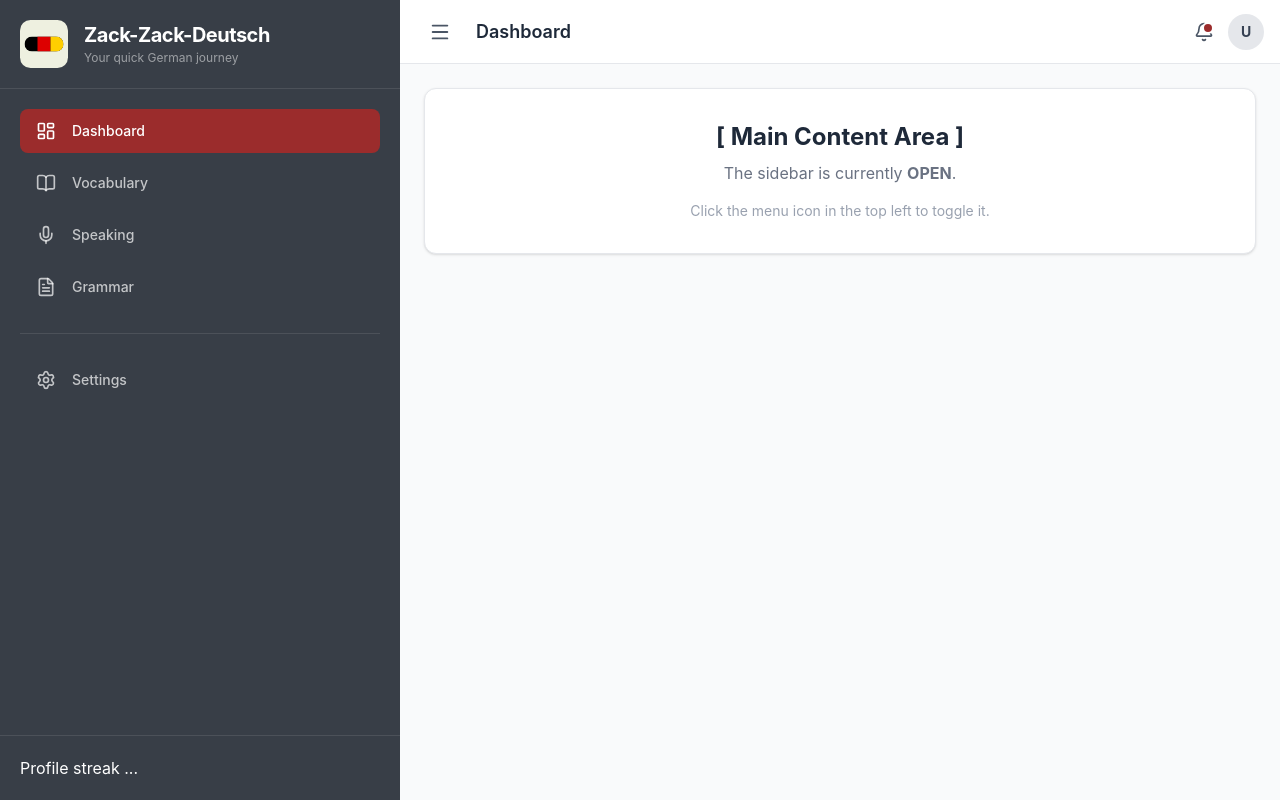
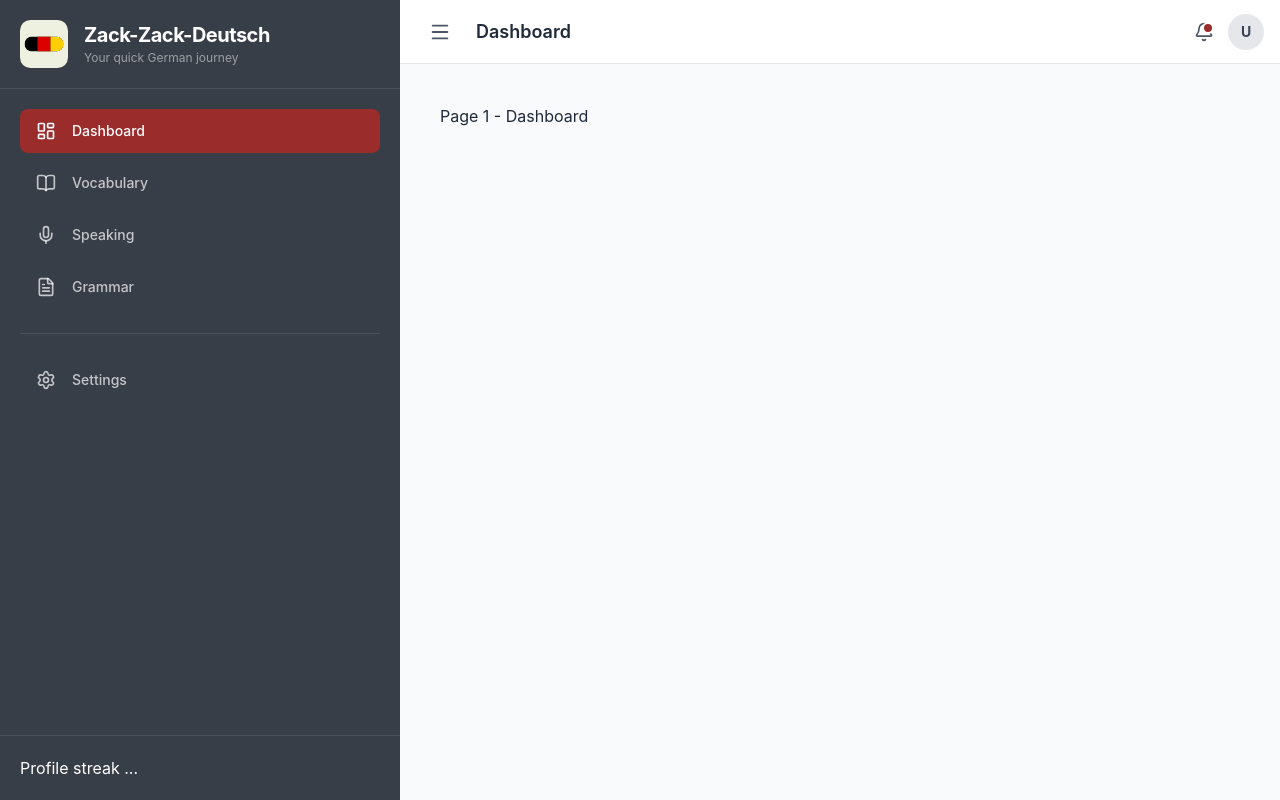
Before and after one commit to zola8/zack-zack-deutsch-fe, a React (Vite) app: page / in a window 1280 px wide. Built offline with nearby package versions, Linux system fonts and the light colour scheme.

Commit message:
Dummy routing

```diff
--- a/package.json
+++ b/package.json
@@ -16,6 +16,7 @@
     "react": "^19.2.8",
     "react-dom": "^19.2.8",
     "react-router": "^8.3.1",
+    "react-router-dom": "^7.18.4",
     "tailwindcss": "^4.3.3"
   },
   "devDependencies": {
--- /dev/null
+++ b/src/app.tsx
@@ -0,0 +1,31 @@
+import { BrowserRouter, Routes, Route } from 'react-router-dom';
+import RootLayout from './layouts/RootLayout';
+
+
+const Page1 = () => <div className="p-4">Page 1 - Dashboard</div>;
+const Page2 = () => <div className="p-4">Page 2 - Vocabulary</div>;
+const Page3 = () => <div className="p-4">Page 3 - Speaking</div>;
+const Page4 = () => <div className="p-4">Page 4 - Grammar</div>;
+const Page5 = () => <div className="p-4">Page 5 - Settings</div>;
+const NotFound = () => <div className="p-4">404 - Page not found</div>;
+
+
+function App() {
+  return (
+    <BrowserRouter>
+      <Routes>
+        <Route element={<RootLayout />}>
+          <Route path="/" element={<Page1 />} />
+          <Route path="/page1" element={<Page1 />} />
+          <Route path="/page2" element={<Page2 />} />
+          <Route path="/page3" element={<Page3 />} />
+          <Route path="/page4" element={<Page4 />} />
+          <Route path="/page5" element={<Page5 />} />
+          <Route path="*" element={<NotFound />} />
+        </Route>
+      </Routes>
+    </BrowserRouter>
+  );
+}
+
+export default App;
--- a/src/layouts/RootLayout.tsx
+++ b/src/layouts/RootLayout.tsx
@@ -1,9 +1,10 @@
 import { useState } from 'react';
 import Navbar from './navbar/Navbar';
 import Sidebar from './sidebar/Sidebar';
+import { Outlet } from 'react-router-dom';
 
 
-export default function RootLayout({ children }: { children: React.ReactNode }) {
+export default function RootLayout() {
   const [isSidebarOpen, setIsSidebarOpen] = useState(true);
 
   return (
@@ -31,13 +32,10 @@ export default function RootLayout({ children }: { children: React.ReactNode })
 
         <main className="flex-1 overflow-y-auto p-4 md:p-6">
           <div className="max-w-7xl mx-auto">
-            <div className="bg-white p-8 rounded-xl shadow-sm border border-gray-200 text-center">
-              <h2 className="text-2xl font-bold text-gray-800 mb-2">[ Main Content Area ]</h2>
-              <p className="text-gray-500">The sidebar is currently <strong>{isSidebarOpen ? 'OPEN' : 'CLOSED'}</strong>.</p>
-              <p className="text-sm text-gray-400 mt-4">Click the menu icon in the top left to toggle it.</p>
-            </div>
+            <Outlet />
           </div>
         </main>
+
       </div>
     </div>
   );
--- a/src/layouts/sidebar/SidebarNav.tsx
+++ b/src/layouts/sidebar/SidebarNav.tsx
@@ -1,32 +1,37 @@
+import { Link } from 'react-router-dom';
 import { LayoutDashboard, BookOpen, Mic, FileText, Settings } from 'lucide-react';
+
 
 export default function SidebarNav() {
   return (
     <>
       <nav className="flex-1 p-5 space-y-2 overflow-y-auto">
-        <SidebarItem icon={<LayoutDashboard size={20} />} label="Dashboard" active />
-        <SidebarItem icon={<BookOpen size={20} />} label="Vocabulary" />
-        <SidebarItem icon={<Mic size={20} />} label="Speaking" />
-        <SidebarItem icon={<FileText size={20} />} label="Grammar" />
+        <SidebarItem to="/page1" icon={<LayoutDashboard size={20} />} label="Dashboard" active />
+        <SidebarItem to="/page2" icon={<BookOpen size={20} />} label="Vocabulary" />
+        <SidebarItem to="/page3" icon={<Mic size={20} />} label="Speaking" />
+        <SidebarItem to="/page4" icon={<FileText size={20} />} label="Grammar" />
 
         <div className="pt-6 mt-6 border-t border-white/10">
-          <SidebarItem icon={<Settings size={20} />} label="Settings" />
+          <SidebarItem to="/page5" icon={<Settings size={20} />} label="Settings" />
         </div>
       </nav>
     </>
   );
 }
 
-function SidebarItem({ icon, label, active = false }: { icon: React.ReactNode, label: string, active?: boolean }) {
+function SidebarItem({ to, icon, label, active = false }: { to: string, icon: React.ReactNode, label: string, active?: boolean }) {
   return (
-    <button className={`
-      w-full flex items-center gap-4 px-4 py-3 rounded-lg text-sm font-medium transition-colors cursor-pointer
-      ${active
-        ? 'sidebar-active text-white'
-        : 'text-white/70 hover:bg-white/10 hover:text-white'}
-    `}>
+    <Link
+      to={to}
+      className={`
+        w-full flex items-center gap-4 px-4 py-3 rounded-lg text-sm font-medium transition-colors cursor-pointer
+        ${active
+          ? 'sidebar-active text-white'
+          : 'text-white/70 hover:bg-white/10 hover:text-white'}
+      `}
+    >
       {icon}
       <span>{label}</span>
-    </button>
+    </Link>
   );
 }
--- a/src/main.tsx
+++ b/src/main.tsx
@@ -1,12 +1,10 @@
 import { StrictMode } from 'react'
 import { createRoot } from 'react-dom/client'
+import App from './app'
 import './index.css'
-import RootLayout from './layouts/RootLayout'
 
 createRoot(document.getElementById('root')!).render(
   <StrictMode>
-    <RootLayout>
-      <span>Dashboard Page</span>
-    </RootLayout>
+    <App />
   </StrictMode>,
 )
--- a/src/pages/HomePage.tsx
+++ /dev/null
@@ -1,8 +0,0 @@
-
-export default function HomePage() {
-  return (
-    <>
-    homepage
-    </>
-  );
-}
--- a/src/pages/NotFoundPage.tsx
+++ /dev/null
@@ -1,8 +0,0 @@
-
-
-export default function NotFoundPage() {
-  return (
-    <div className="flex min-h-[50vh] items-center justify-center">
-    </div>
-  );
-}
```
Also changed, not shown: 1 other file (tests, documents, lock files or other folders).
